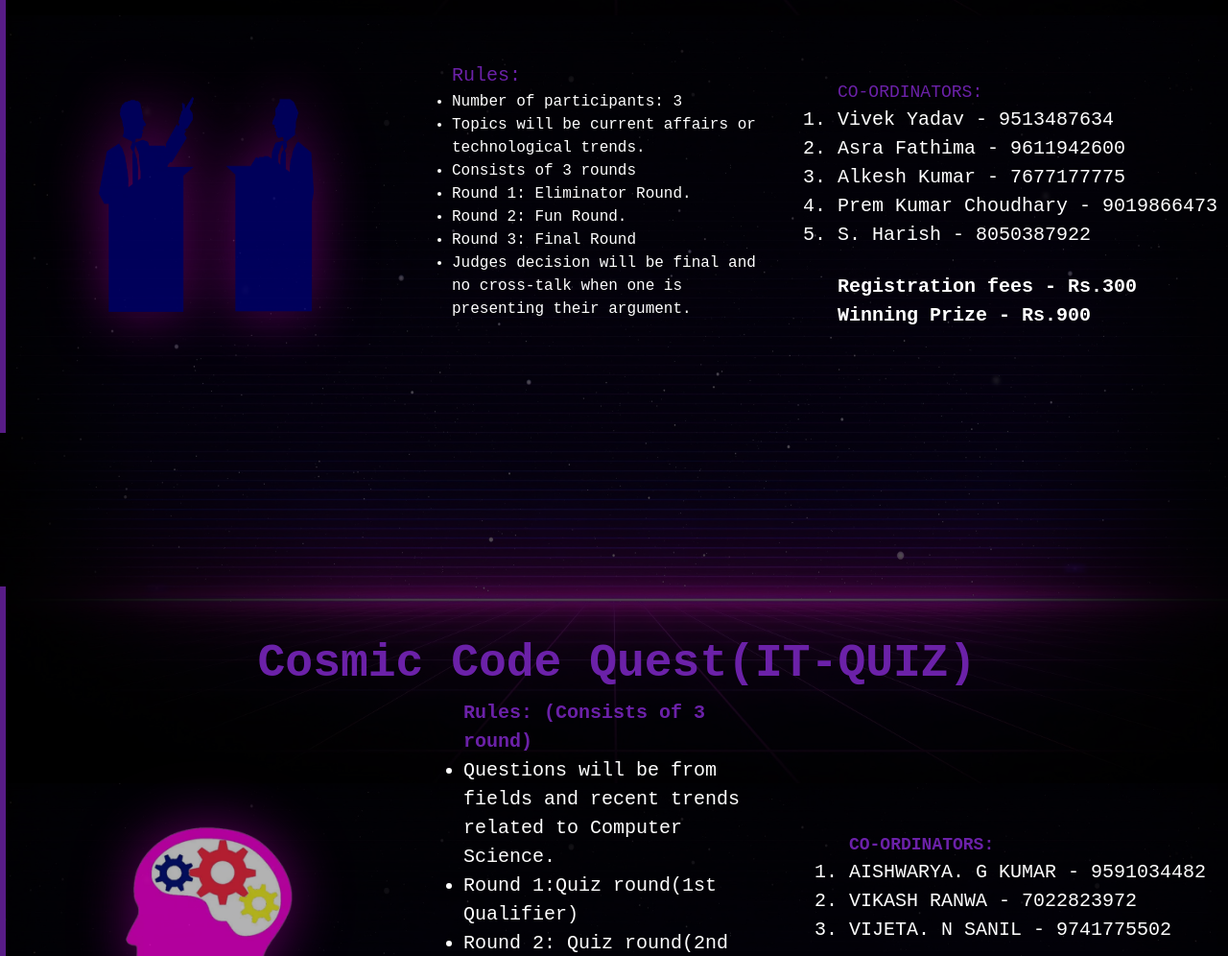
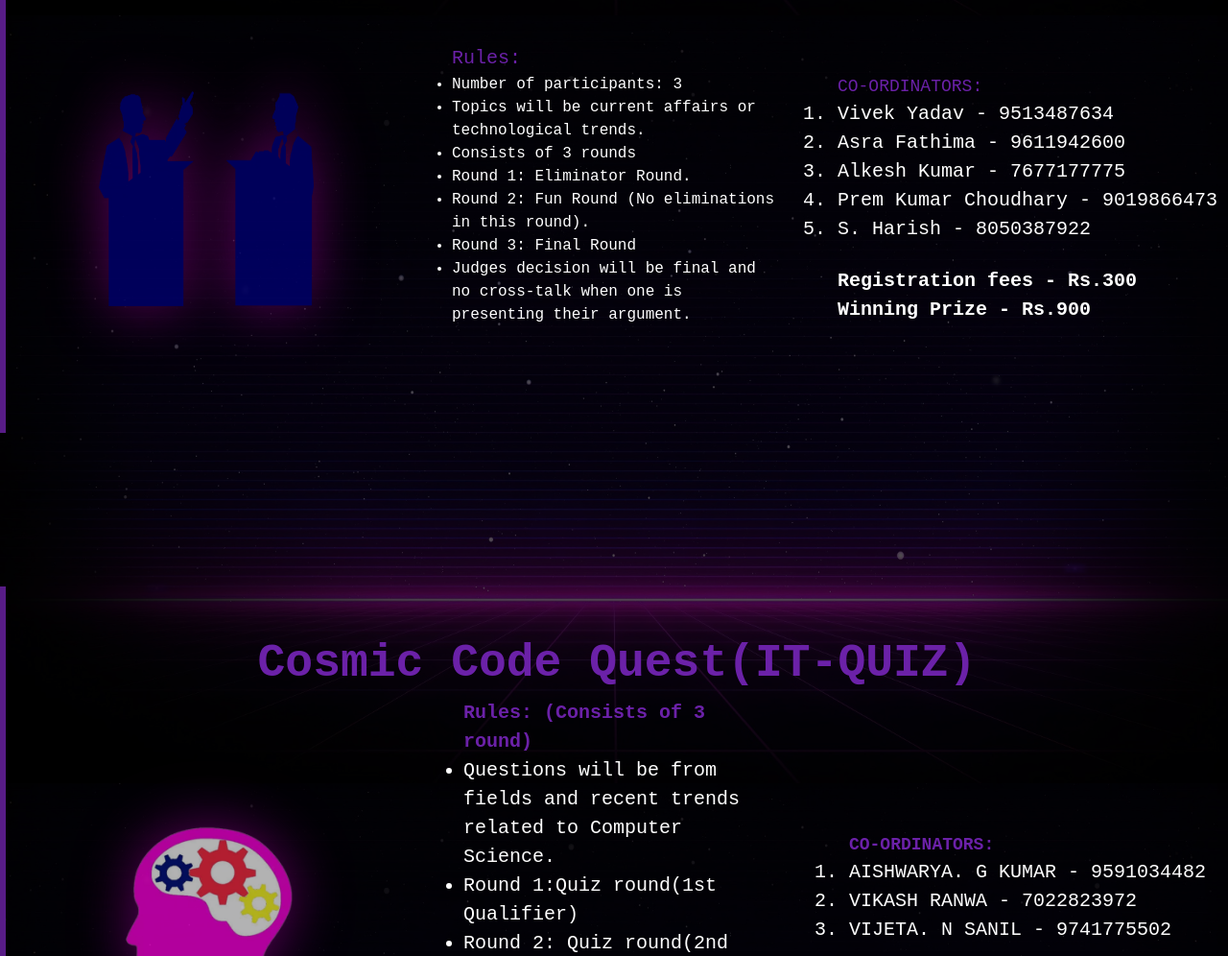
Before and after one commit to Technovation-2K24/event, a website: page index.html in a window 1280 px wide. Shown: the part 3184-4180 px from the top of the page at 96% size. Drawn offline with nearby package versions, Linux system fonts and the light colour scheme; a web font is replaced by a local one.

Commit message:
Update index.html

```diff
--- a/index.html
+++ b/index.html
@@ -181,7 +181,7 @@
                         <li>Topics will be current affairs or technological trends.</li>
                         <li>Consists of 3 rounds</li>
                         <li>Round 1: Eliminator Round.</li>
-                        <li>Round 2: Fun Round.</li>
+                        <li>Round 2: Fun Round (No eliminations in this round).</li>
                         <li>Round 3: Final Round</li>
                         <li>Judges decision will be final and no cross-talk when one is presenting their argument.</li>
                     </ul>
```
